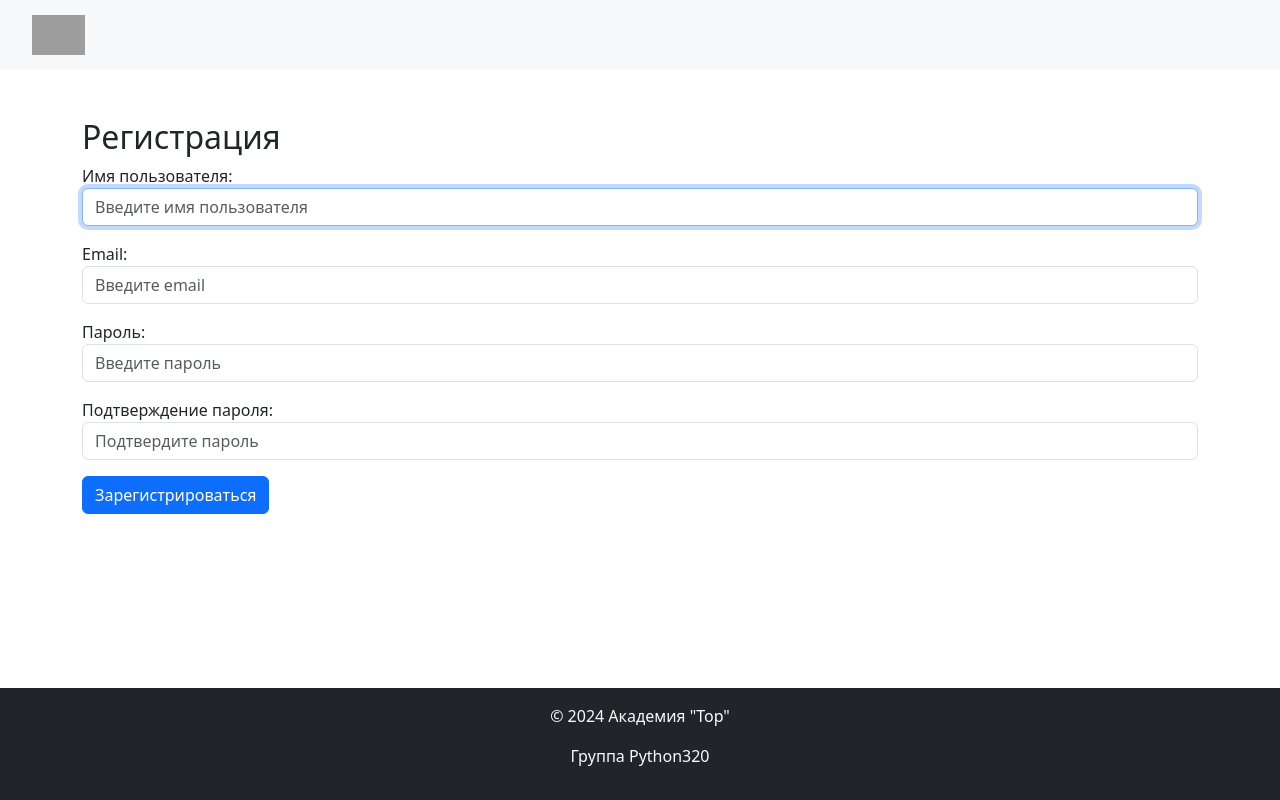
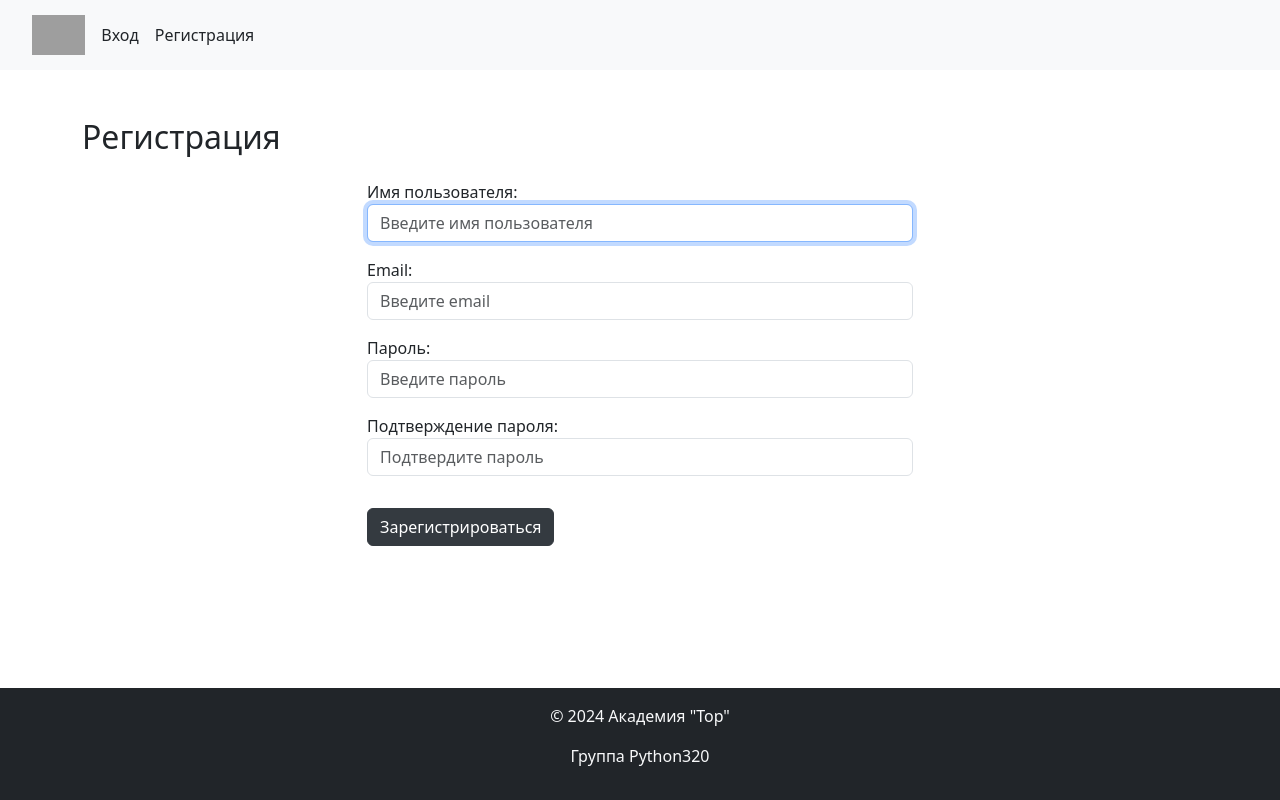
Before and after one commit to VladimirMonin/django_320, a Django app: page /users/register/ in a window 1280 px wide. Run offline with Django 5.2, Linux system fonts and the light colour scheme; parts of the project's set-up code (start-up, migrations or seed data) failed here and were passed over; some libraries are stand-ins or nearby versions; grey boxes are pictures that could not be loaded.

Commit message:
lesson_58: правки шаблонов и навигационное меню

```diff
--- a/templates/nav_include.html
+++ b/templates/nav_include.html
@@ -1,9 +1,23 @@
 {% load static %}
 <nav class="navbar navbar-expand-lg navbar-light bg-light">
   <div class="container-fluid">
-    <a class="navbar-brand" href="#">
+    <a class="navbar-brand" href="{% url 'blog' %}">
       <img src="{% static 'images/logo.webp' %}" alt="ЛОГОТИП" style="height: 40px;">
     </a>
+
+    {% if user.is_authenticated %}
+      <span class="navbar-text me-3">
+        {{ user.username }}
+      </span>
+      <form method="post" action="{% url 'logout' %}" class="d-inline">
+        {% csrf_token %}
+        <button type="submit" class="btn btn-link nav-link p-0 m-0 align-baseline">Выйти</button>
+      </form>
+    {% else %}
+      <a class="nav-link me-3" href="{% url 'login' %}">Вход</a>
+      <a class="nav-link" href="{% url 'register' %}">Регистрация</a>
+    {% endif %}
+
     <button class="navbar-toggler" type="button" data-bs-toggle="collapse" data-bs-target="#navbarNavAltMarkup" aria-controls="navbarNavAltMarkup" aria-expanded="false" aria-label="Переключатель навигации">
       <span class="navbar-toggler-icon"></span>
     </button>
--- a/users/templates/users/register.html
+++ b/users/templates/users/register.html
@@ -6,39 +6,20 @@
 
 {% block content %}
 <div class="container mt-5">
-    <h2>Регистрация</h2>
-    <form method="post">
-        {% csrf_token %}
-        {{ form.non_field_errors }}
-        <div class="mb-3">
-            {{ form.username.label_tag }}
-            {{ form.username }}
-            {% for error in form.username.errors %}
-                <div class="text-danger">{{ error }}</div>
-            {% endfor %}
+    <h2 class="mb-4">Регистрация</h2>
+    <div class="row justify-content-center">
+        <div class="col-12 col-md-8 col-lg-6">
+            <form method="post">
+                {% csrf_token %}
+                {% if form.non_field_errors %}
+                    <div class="alert alert-danger">
+                        {{ form.non_field_errors }}
+                    </div>
+                {% endif %}
+                {{ form.as_p }}
+                <button type="submit" class="btn btn-dark mt-3">Зарегистрироваться</button>
+            </form>
         </div>
-        <div class="mb-3">
-            {{ form.email.label_tag }}
-            {{ form.email }}
-            {% for error in form.email.errors %}
-                <div class="text-danger">{{ error }}</div>
-            {% endfor %}
-        </div>
-        <div class="mb-3">
-            {{ form.password1.label_tag }}
-            {{ form.password1 }}
-            {% for error in form.password1.errors %}
-                <div class="text-danger">{{ error }}</div>
-            {% endfor %}
-        </div>
-        <div class="mb-3">
-            {{ form.password2.label_tag }}
-            {{ form.password2 }}
-            {% for error in form.password2.errors %}
-                <div class="text-danger">{{ error }}</div>
-            {% endfor %}
-        </div>
-        <button type="submit" class="btn btn-primary">Зарегистрироваться</button>
-    </form>
+    </div>
 </div>
 {% endblock %}
```
Also changed, not shown: users/templates/users/login.html (+14 -19 lines).
